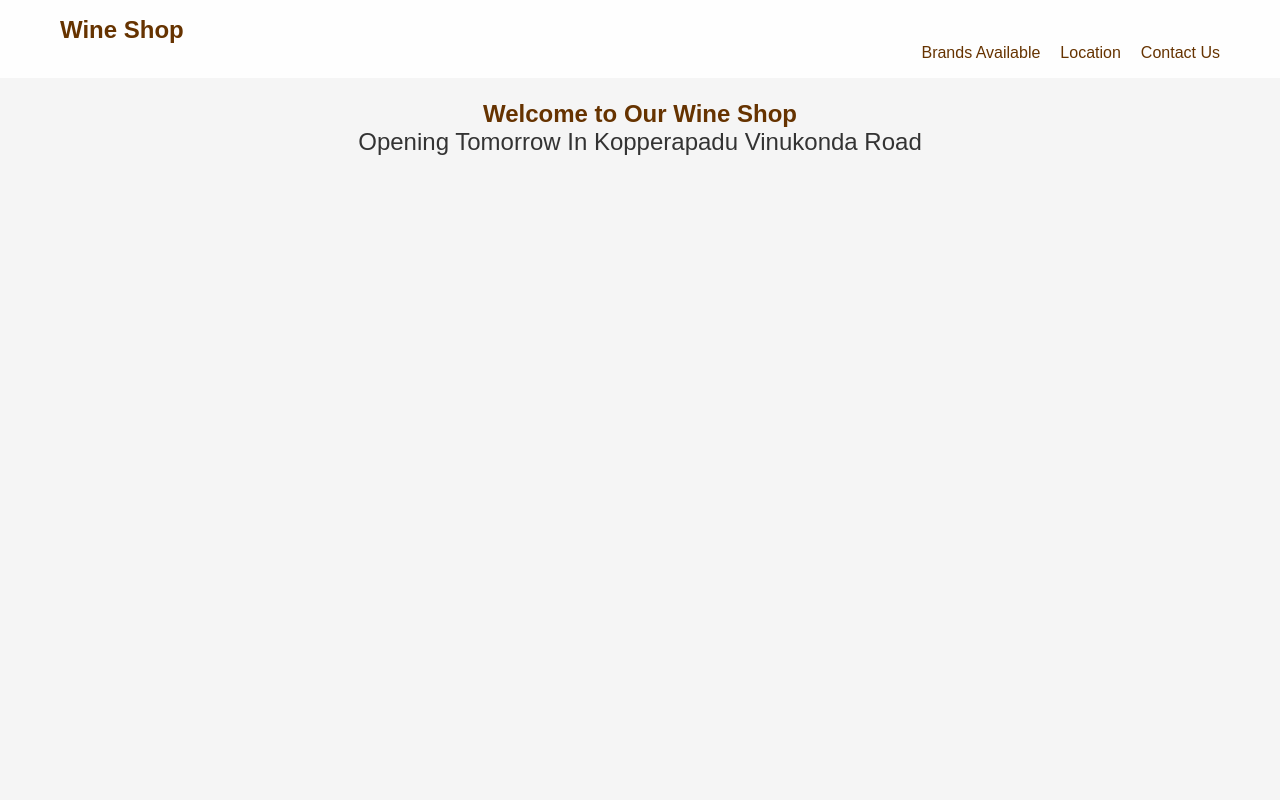
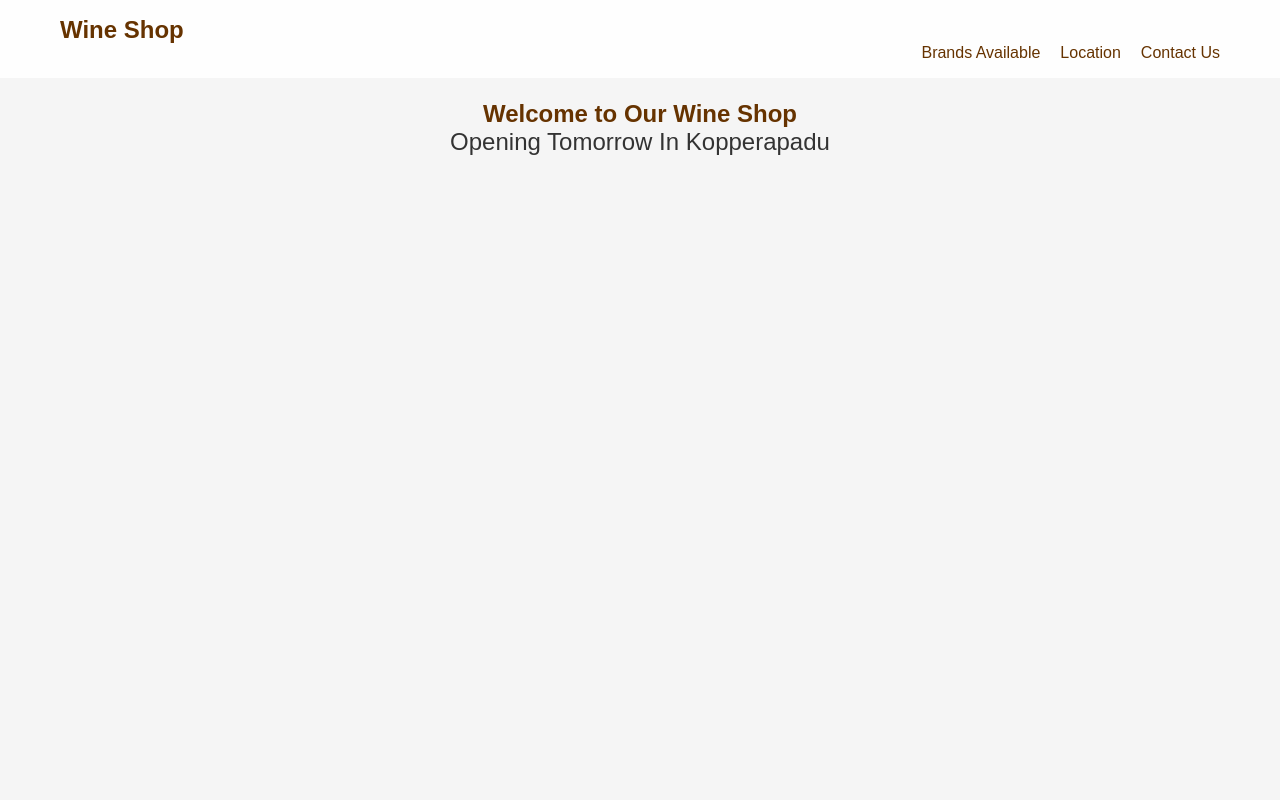
Before and after one commit to KarthikchowdaryM/rkwinesbykarthikchowdary.github.io, a plain HTML site: page index.html in a window 1280 px wide. Shown: the top 800 px of the page. Drawn offline with Linux system fonts and the light colour scheme.

Commit message:
Update index.html

```diff
--- a/index.html
+++ b/index.html
@@ -31,7 +31,8 @@
     <div class="container">
       <h2>Welcome to Our Wine Shop</h2>
       <p> Opening Tomorrow In Kopperapadu
-      Vinukonda Road </p>
+
+      </p>
     </div>
   </section>
 
```
